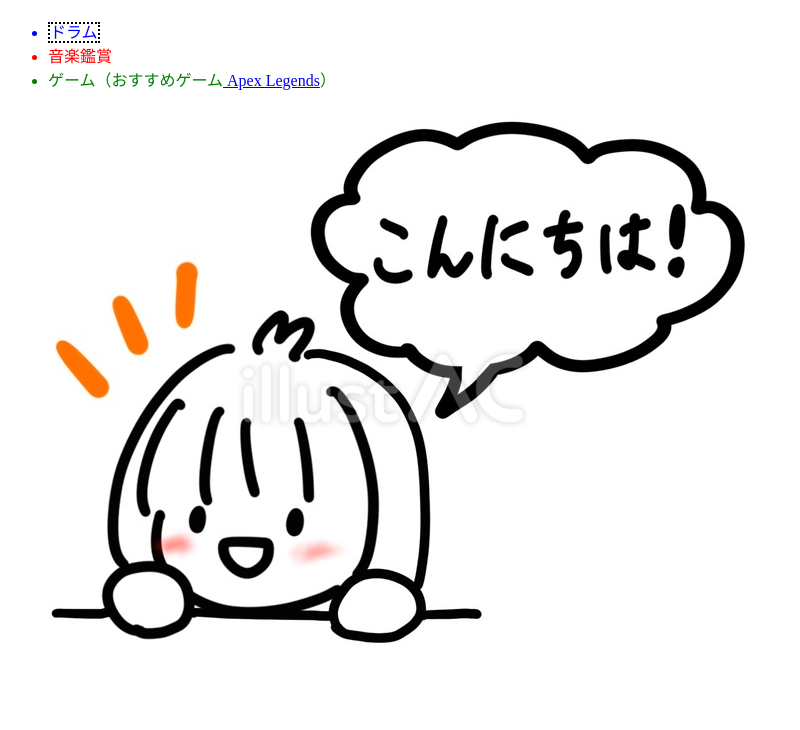
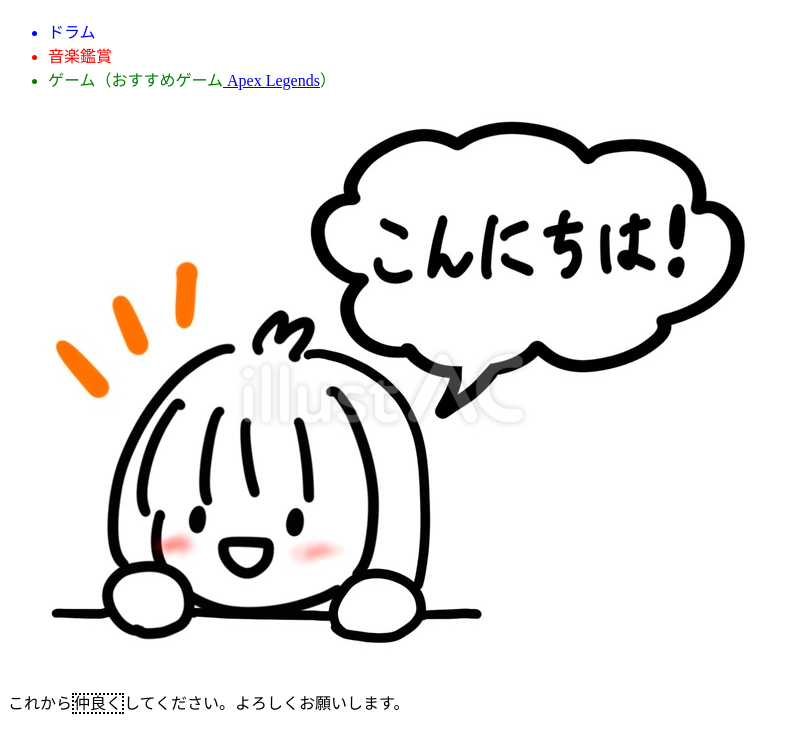
Before and after one commit to heetam80/WebDesign-Task, a plain HTML site: page profile/index.html in a window 1280 px wide. Shown: the part 183-913 px from the top of the page, without its empty margins (0-800 px from the left). Before the commit the page ends 865 px from the top, so only its background shows below. Drawn offline with Linux system fonts and the light colour scheme.

Commit message:
課題の再提出

```diff
--- a/profile/index.html
+++ b/profile/index.html
@@ -14,12 +14,13 @@
   <div>
 <h1>趣味・好きなこと</h1>
 <ul>
-    <li class="text-brown"><span>ドラム</span></li>
+    <li class="text-brown">ドラム</li>
     <li class="text-red">音楽鑑賞</li>
     <li class="text-blue">ゲーム（おすすめゲーム<a href="https://www.ea.com/ja-jp/games/apex-legends/news" traget="_blank"> Apex Legends</a>）</li>
   </div>
 </ul>
 <img src="img/イラスト.jpeg" alt="こんにちは">
+<p>これから<span>仲良く</span>してください。よろしくお願いします。</p>
 
 </body>
 </html>
```
